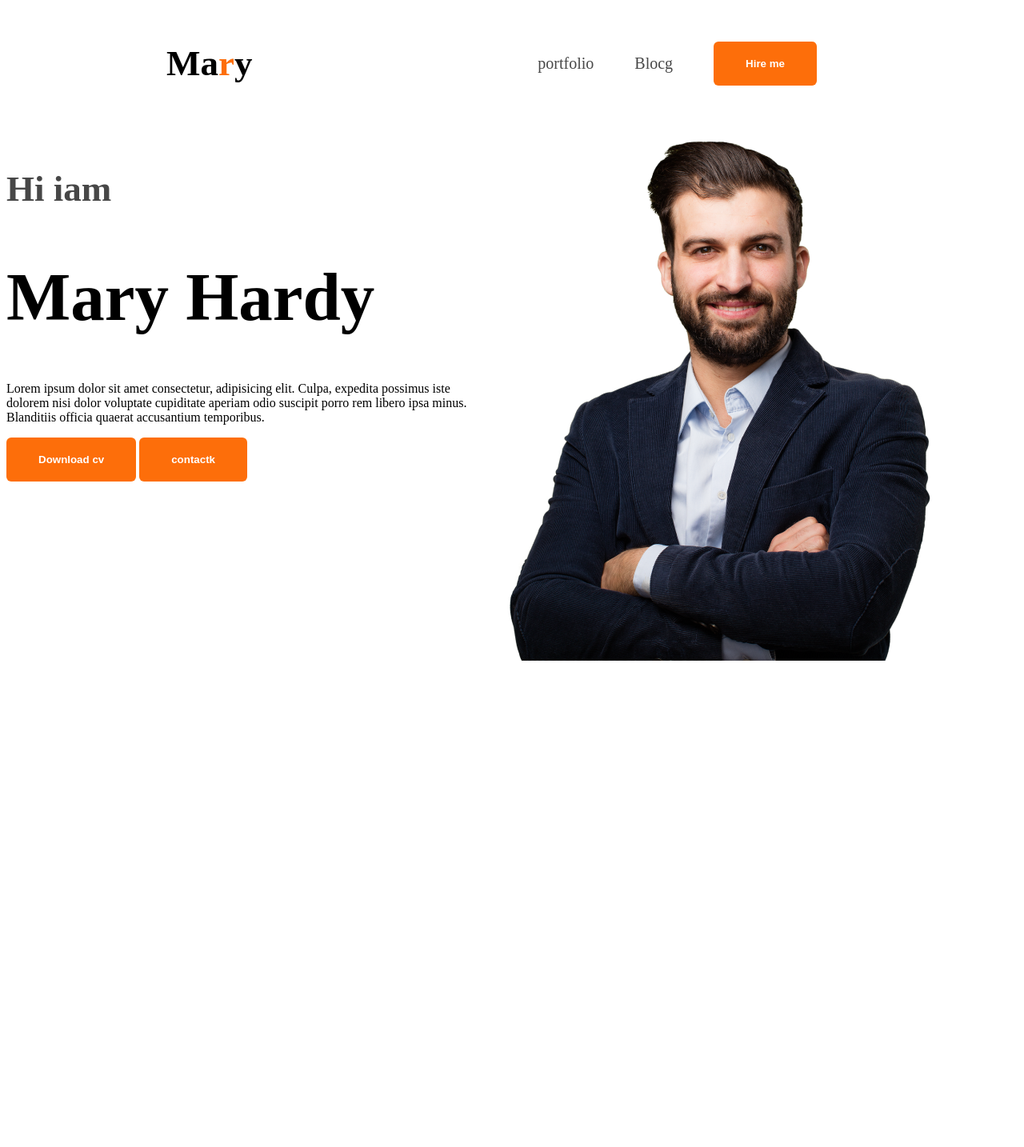
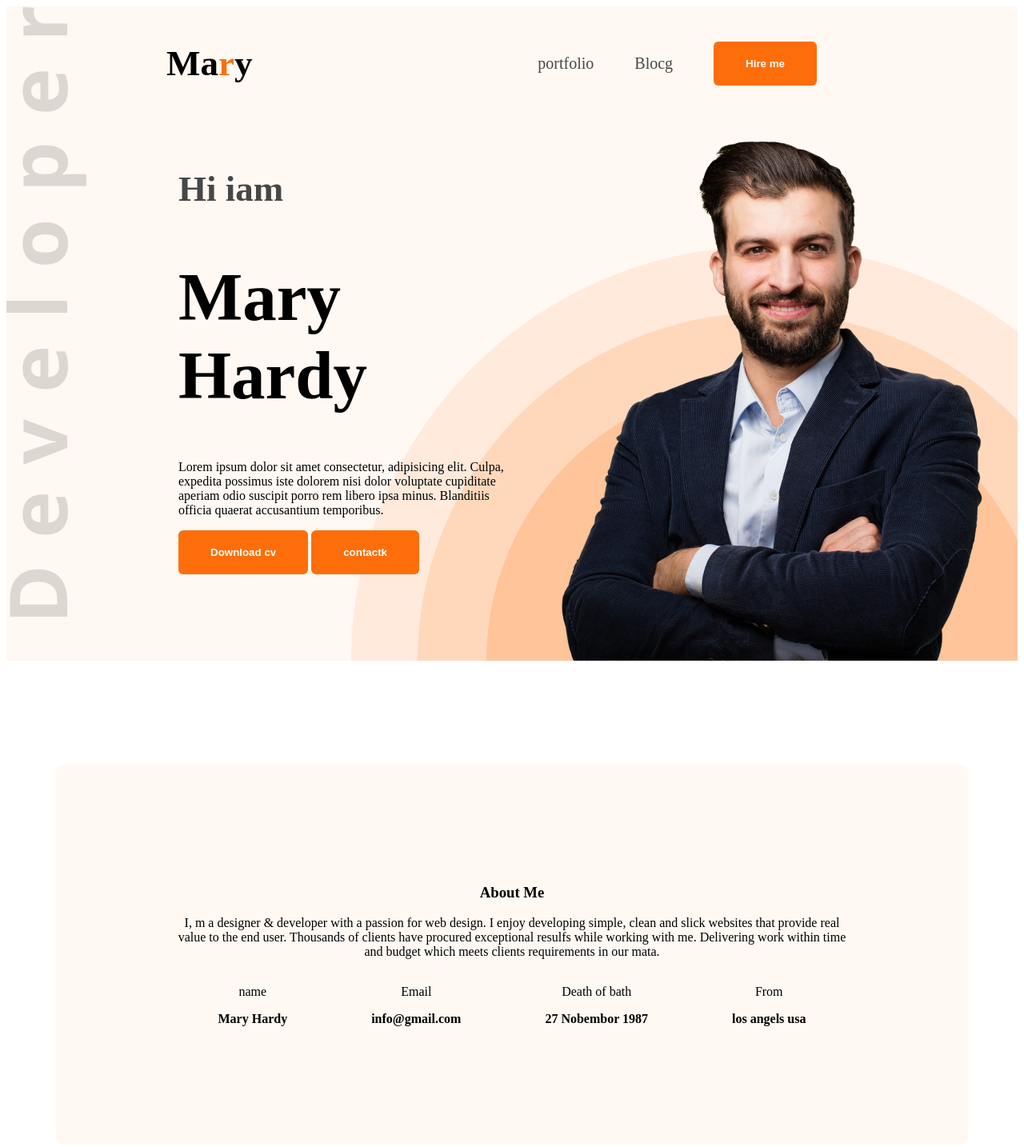
Before and after one commit to mhk432/web-dev-portfolio, a plain HTML site: page index.html in a window 1280 px wide. Shown: the whole page at 80% size. Before the commit the page ends 834 px from the top, so only its background shows below. Drawn offline with Linux system fonts and the light colour scheme.

Commit message:
addaed index.html

```diff
--- a/index.html
+++ b/index.html
@@ -12,7 +12,7 @@
     <link rel="stylesheet" href="style/porfolio.css">
 </head>
 <body class="open-sans-norma">
-    <header>
+    <header class="header secondary-bg">
 <nav class="">
     <h3 class="nav-title">Ma<span class=" text-primary">r</span>y</h3>
     <ul >
@@ -32,8 +32,33 @@
 <img class="banner-pro-pic" src="images/hardy.png"alt="">
 </div>
     </header>
-    <main>
+    <main class="main">
+<section class="about secondary-bg">
+    <h3 class="section-title">About Me</h3>
+    <p class=" .section-description">I, m a designer & developer with a passion for web design. I enjoy developing simple, clean and slick websites that provide real value to the end user. Thousands of clients have procured exceptional resulfs while working with me. Delivering work within time and budget which meets clients requirements in our mata.</p>
+    <div class="about-items">
+        <!-- .about-items*>.item-titel+p.item-descripton -- -->
+         <div class="about-item">
+            <p class="item-title">name</p>
+            <p class="item-descripton">Mary Hardy</p>
+         </div>
+         <div class="about-item">
+            <p class="item-title">Email</p>
+            <p class="item-descripton">info@gmail.com</p>
+         </div>
+         <div class="about-item">
+            <p class="item-title">Death of bath</p>
+            <p class="item-descripton">27 Nobembor 1987</p>
+         </div>
+         <div class="about-item">
+            <p class="item-title">From</p>
+            <p class="item-descripton">los angels usa</p>
+         </div>
 
+
+
+    </div>
+</section>
     </main>
     <footer>
 
--- a/style/porfolio.css
+++ b/style/porfolio.css
@@ -6,12 +6,29 @@
       "wdth" 100;
   }
  /* shared */
+ .secondary-bg{
+    background-color: #FFF8F3;
+ }
  .text-primary{
     color:#FD6E0A;
  }
  .dark-2{
     color: #474747;
  }
+ .section{
+    font-size: 35px;
+    font-weight: bold;
+    color:#181818;
+
+ }
+ .section-description{
+    font-size: 18px;
+    color: #757575;
+
+ }
+
+
+
  .btn-primary{
     background-color: #FD6E0A;
     font-weight: bold;
@@ -43,7 +60,7 @@ nav ul{
 
 }
 .nav-title{
-    font-weight: 800;
+    font-weight: 800px;
     font-size: 45px;
 
 }
@@ -70,7 +87,42 @@ font-size: 85px;
 }
 .banner{
     display: flex;
+    justify-content: space-between;
+    margin: 0px 35px 0 215px;
 }
 .banner-contant{
     max-width: 580px;
 }
+/* header */
+.header{
+    background-image: url("../images/developer.png"),url("../images/header_bg.png");
+    background-repeat: no-repeat;
+    background-position: top left, bottom right;
+}
+/* main style */
+.main{
+    max-width: 1140px;
+    /* border-radius: 10px; */
+    margin: 0 auto;
+}
+
+/* about style */
+.about{
+    border-radius: 10px;
+    padding: 130px 150px;
+    text-align: center;
+    margin-top: 130px;
+    /* display: flex; */
+
+}
+/* about-items */
+.about-items{
+    display: flex;
+    /* padding: 25px 25px; */
+    /* text-align: center; */
+    justify-content: space-around;
+    margin-bottom: 2px;
+}
+.item-descripton{
+    font-weight: 600;
+}
```
